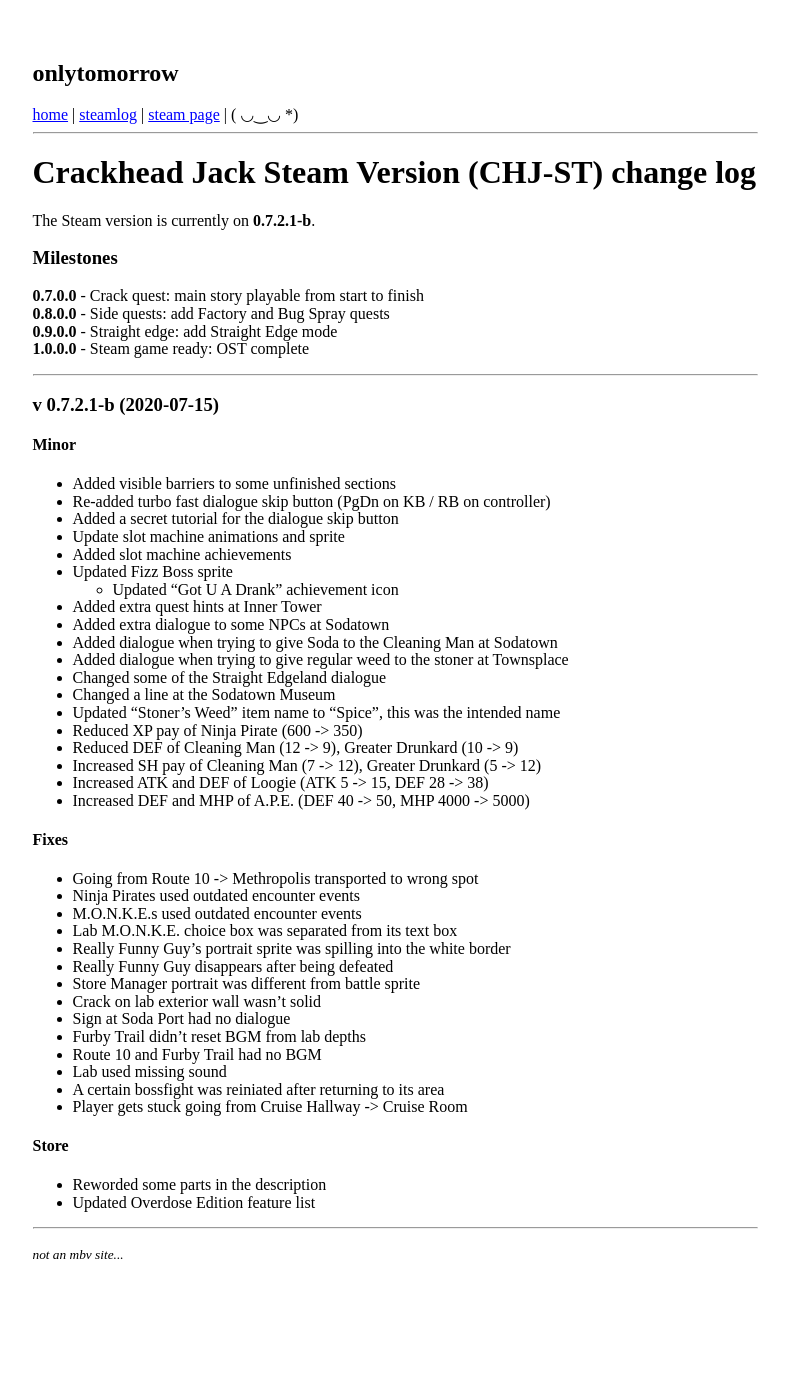
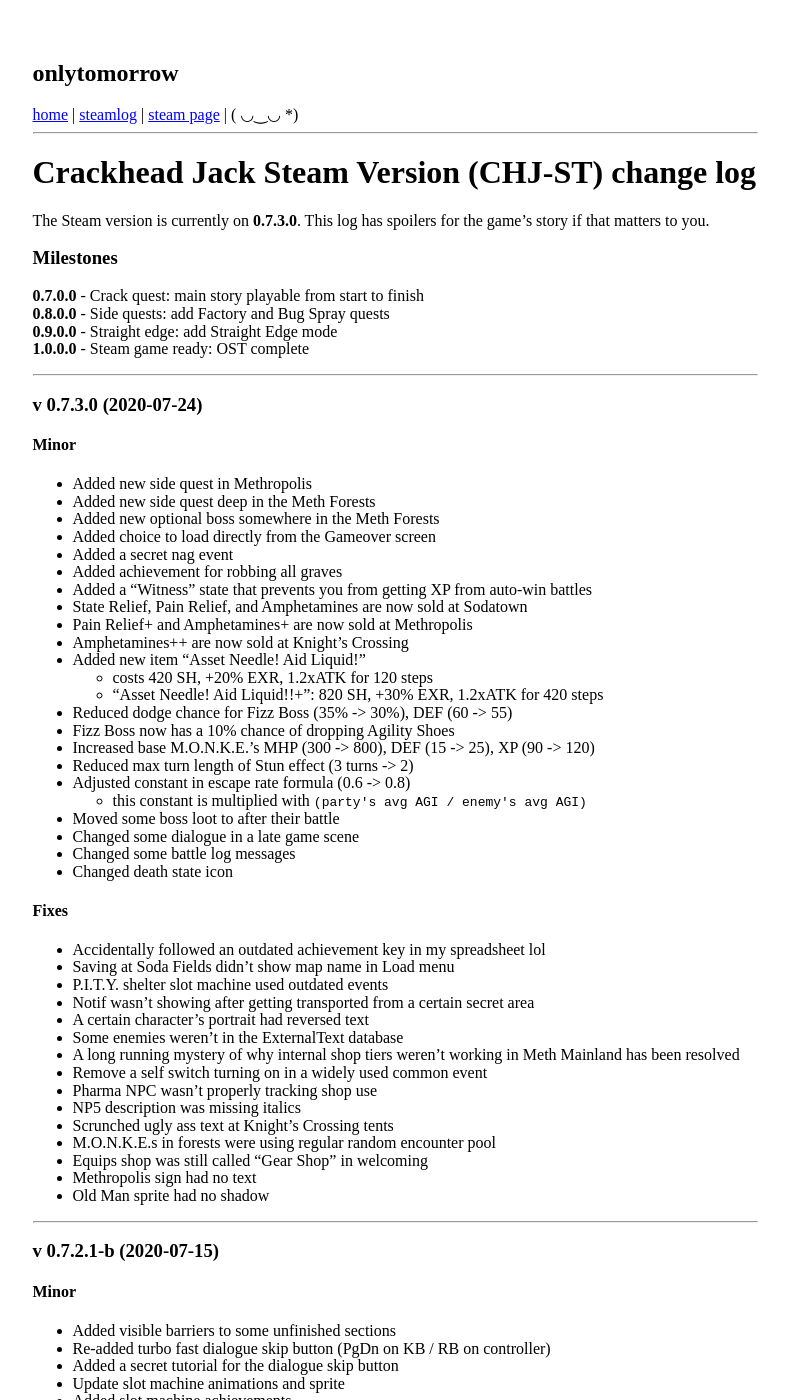
Before and after one commit to onlytomorrow/onlytomorrow.github.io, a Jekyll site: the page built from buildlog.md, in a window 1280 px wide and 1400 px high. Shown: the whole window, without its empty margins (245-1034 px from the left). Built offline with Jekyll 4.4.1, drawn with Linux system fonts in a browser that asks for light colours.

```diff
--- a/buildlog.md
+++ b/buildlog.md
@@ -6,7 +6,7 @@ permalink: /stcl/
 
 # Crackhead Jack Steam Version (CHJ-ST) change log
 
-The Steam version is currently on **0.7.2.1-b**.
+The Steam version is currently on **0.7.3.0**. This log has spoilers for the game's story if that matters to you.
 
 ### Milestones
 
@@ -14,6 +14,54 @@ The Steam version is currently on **0.7.2.1-b**.
 **0.8.0.0** - Side quests: add Factory and Bug Spray quests
 **0.9.0.0** - Straight edge: add Straight Edge mode
 **1.0.0.0** - Steam game ready: OST complete
+
+---
+
+### v 0.7.3.0 (2020-07-24)
+
+#### Minor
+
+- Added new side quest in Methropolis
+- Added new side quest deep in the Meth Forests
+- Added new optional boss somewhere in the Meth Forests
+- Added choice to load directly from the Gameover screen
+- Added a secret nag event
+- Added achievement for robbing all graves
+- Added a "Witness" state that prevents you from getting XP from auto-win battles
+- State Relief, Pain Relief, and Amphetamines are now sold at Sodatown
+- Pain Relief+ and Amphetamines+ are now sold at Methropolis
+- Amphetamines++ are now sold at Knight's Crossing
+- Added new item "Asset Needle! Aid Liquid!"
+    - costs 420 SH, +20% EXR, 1.2xATK for 120 steps
+    - "Asset Needle! Aid Liquid!!+": 820 SH, +30% EXR, 1.2xATK for 420 steps
+- Reduced dodge chance for Fizz Boss (35% -> 30%), DEF (60 -> 55)
+- Fizz Boss now has a 10% chance of dropping Agility Shoes
+- Increased base M.O.N.K.E.'s MHP (300 -> 800), DEF (15 -> 25), XP (90 -> 120)
+- Reduced max turn length of Stun effect (3 turns -> 2)
+- Adjusted constant in escape rate formula (0.6 -> 0.8)
+    - this constant is multiplied with `(party's avg AGI / enemy's avg AGI)`
+- Moved some boss loot to after their battle
+- Changed some dialogue in a late game scene
+- Changed some battle log messages
+- Changed death state icon
+
+#### Fixes
+
+- Accidentally followed an outdated achievement key in my spreadsheet lol
+- Saving at Soda Fields didn't show map name in Load menu
+- P.I.T.Y. shelter slot machine used outdated events
+- Notif wasn't showing after getting transported from a certain secret area
+- A certain character's portrait had reversed text
+- Some enemies weren't in the ExternalText database
+- A long running mystery of why internal shop tiers weren't working in Meth Mainland has been resolved
+- Remove a self switch turning on in a widely used common event
+- Pharma NPC wasn't properly tracking shop use
+- NP5 description was missing italics
+- Scrunched ugly ass text at Knight's Crossing tents
+- M.O.N.K.E.s in forests were using regular random encounter pool
+- Equips shop was still called "Gear Shop" in welcoming
+- Methropolis sign had no text
+- Old Man sprite had no shadow
 
 ---
 
```
Also changed, not shown: changelog.md.
